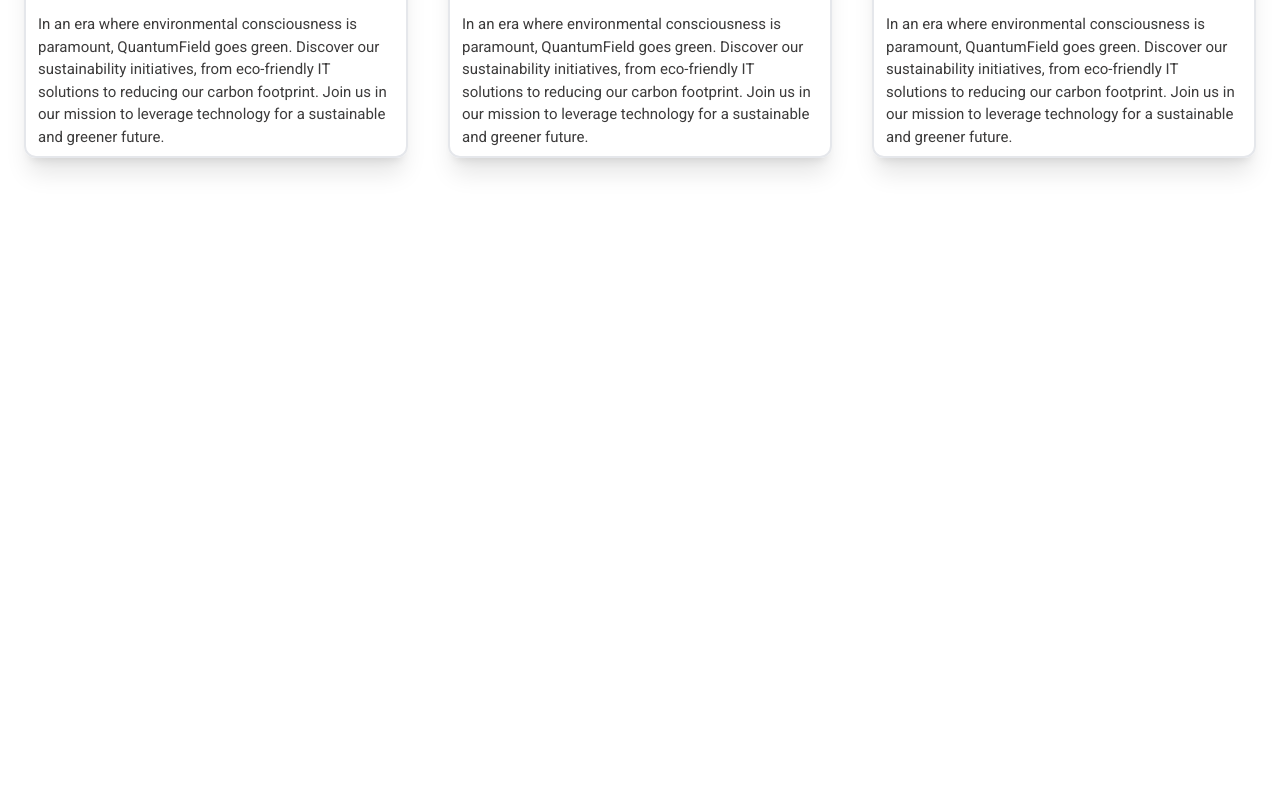
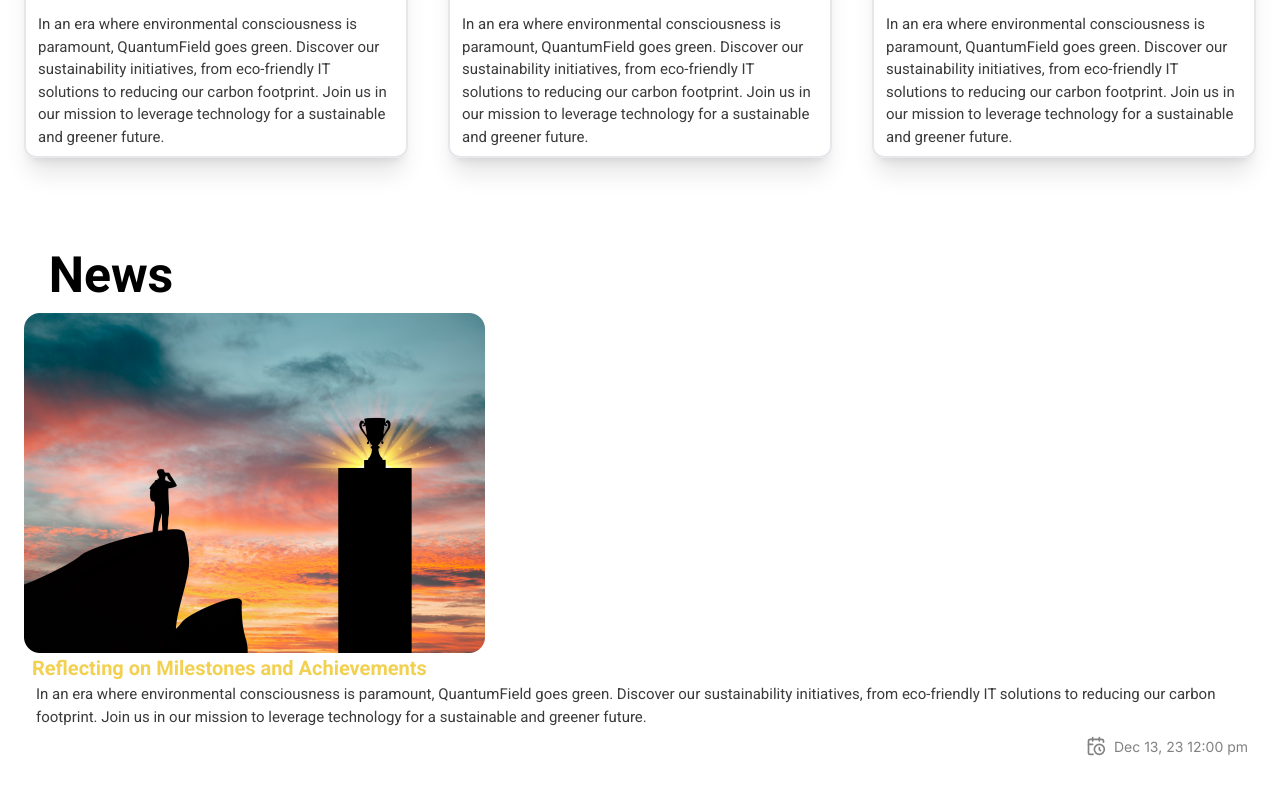
Before and after one commit to haileamlakwalelige/field, a Next.js app: page /blogs in a window 1280 px wide. Shown: the part 788-1583 px from the top of the page. Before the commit the page ends 986 px from the top, so only its background shows below. Built offline with nearby package versions, Linux system fonts and the light colour scheme.

Commit message:
add blog news section to the table

```diff
--- a/app/blogs/page.js
+++ b/app/blogs/page.js
@@ -1,10 +1,12 @@
 import React from "react";
 import BlogIntro from "../components/blogs/BlogIntro";
+import BlogNews from "../components/blogs/BlogNews";
 
 const Blogs = () => {
   return (
     <div>
       <BlogIntro />
+      <BlogNews />
     </div>
   );
 };
--- a/app/components/blogs/BlogNews.jsx
+++ b/app/components/blogs/BlogNews.jsx
@@ -1,9 +1,44 @@
-import React from 'react'
+import Image from "next/image";
+import React from "react";
+import news1 from "../../assets/news1.png";
+import { LuCalendarClock } from "react-icons/lu";
 
 const BlogNews = () => {
   return (
-    <div>BlogNews</div>
-  )
-}
+    <div>
+      <div className="py-10 px-2 sm:px-6">
+        <p className="black px-[2%]">News</p>
+        <div>
+          <Image
+            src={news1}
+            alt="News One"
+            width={361}
+            height={340}
+            className="md:w-[461px]"
+          />
 
-export default BlogNews
+          <div>
+            <p className="roboto text-[#F2D050] text-[18px] md:text-[20px] font-semibold px-2">
+              Reflecting on Milestones and Achievements
+            </p>
+            <p className="text-[15px] text-[#3C3B3B] roboto font-normal px-3 pb-2">
+              In an era where environmental consciousness is paramount,
+              QuantumField goes green. Discover our sustainability initiatives,
+              from eco-friendly IT solutions to reducing our carbon footprint.
+              Join us in our mission to leverage technology for a sustainable
+              and greener future.
+            </p>
+            <div className="flex justify-end items-start gap-2 px-2">
+              <LuCalendarClock size={20} className="text-[#828282]" />
+              <p className="text-[#828282] text-[14px] inter">
+                Dec 13, 23 12:00 pm
+              </p>
+            </div>
+          </div>
+        </div>
+      </div>
+    </div>
+  );
+};
+
+export default BlogNews;
```
